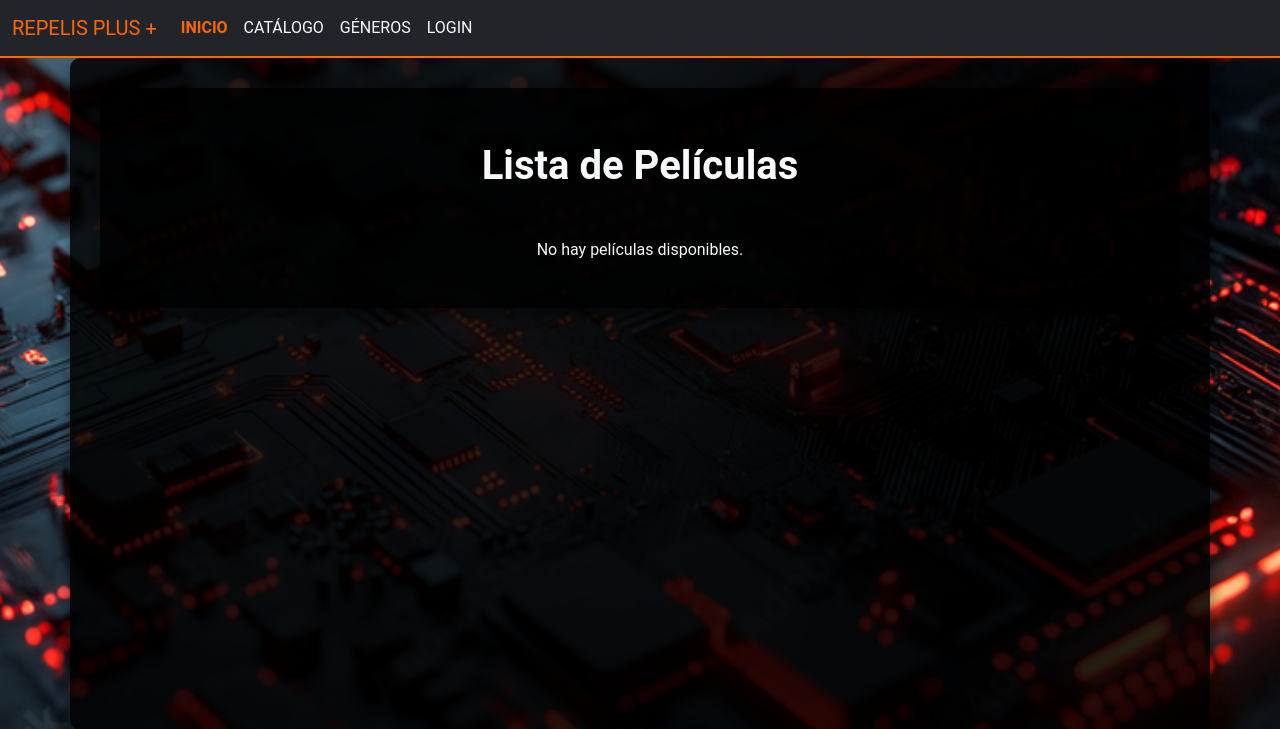
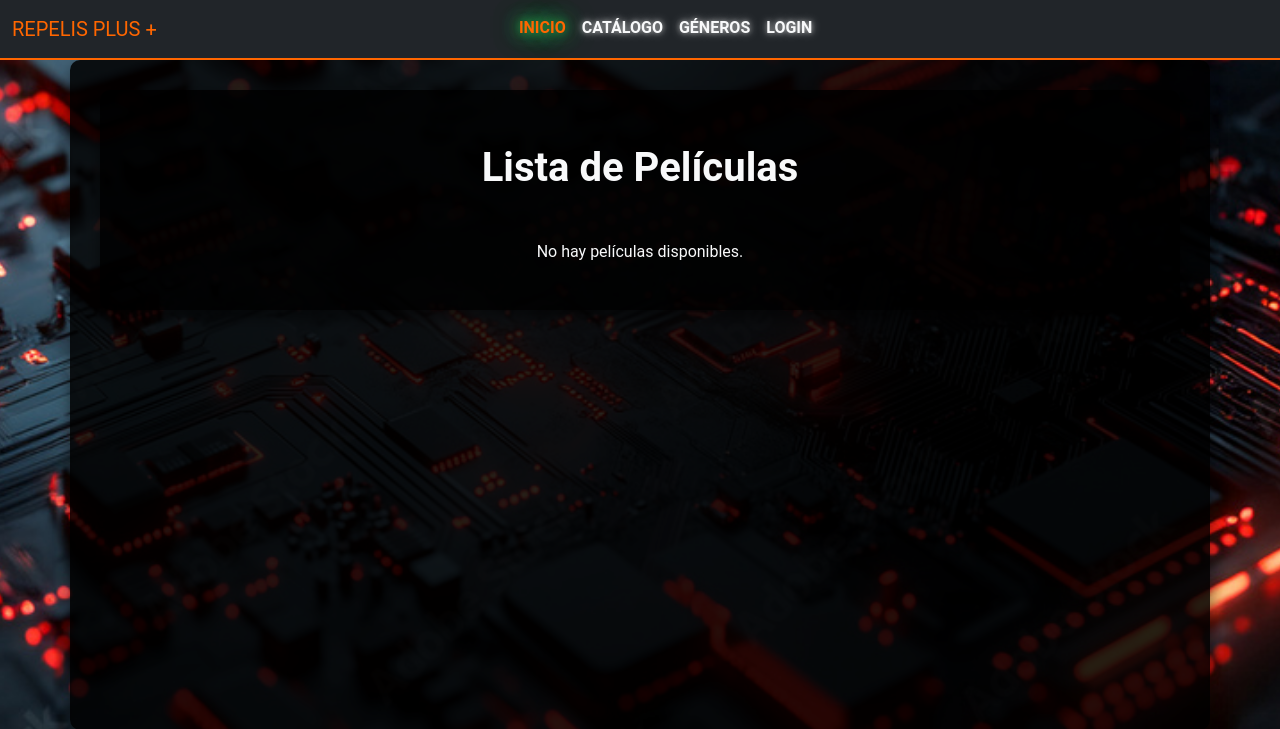
Before and after one commit to alexjhoel369/sistema_peliculas, a Flask app: page / in a window 1280 px wide. Shown: the top 729 px of the page. Run offline with Flask 3, Linux system fonts and the light colour scheme.

Commit message:
Añadiendo el Diseño de los Botones

```diff
--- a/static/style/style_home.css
+++ b/static/style/style_home.css
@@ -241,3 +241,45 @@
 }
 
 /*----------------------------------------*/
+
+/*=====================*/
+.navbar-nav {
+  justify-content: center;
+  width: 90%;
+}
+/*=====================*/
+/* Efecto LED en los enlaces de navegación */
+.navbar-nav .nav-link {
+  color: #fff;
+  font-size: 1rem;
+  font-weight: bold;
+  text-shadow: 0 0 5px rgba(255, 255, 255, 0.5), 0 0 10px rgba(255, 255, 255, 0.5);
+  transition: all 0.3s ease-in-out;
+}
+
+.navbar-nav .nav-link:hover {
+  color: #f39c12; /* Cambia a un tono cálido */
+  font-size: 1.2rem; /* Agranda el texto */
+  text-shadow: 0 0 10px #f39c12, 0 0 20px #f1c40f, 0 0 30px #f39c12; /* Efecto de brillo */
+  transform: scale(1.1); /* Aumenta ligeramente el tamaño */
+}
+
+/* Efecto especial para enlaces activos */
+.navbar-nav .nav-link.active {
+  color: #28a745; /* Color diferente para el enlace activo */
+  text-shadow: 0 0 10px #28a745, 0 0 20px #2ecc71, 0 0 30px #28a745;
+}
+
+/* Animación de luz al pasar el mouse */
+.navbar-nav .nav-link::after {
+  content: '';
+  display: block;
+  height: 2px;
+  width: 0;
+  background: linear-gradient(90deg, #f39c12, #f1c40f, #f39c12);
+  transition: width 0.4s ease;
+}
+
+.navbar-nav .nav-link:hover::after {
+  width: 100%;
+}
--- a/templates/cliente/base.html
+++ b/templates/cliente/base.html
@@ -12,8 +12,8 @@
 
 <body>
   <nav class="navbar navbar-expand-lg navbar-dark bg-dark shadow">
-    <div class="container-fluid">
-      <a class="navbar-brand fw-bold text-uppercase" href="{{url_for('client.index')}}">Repelis Plus+</a>
+    <div class="container-fluid d-flex justify-content-center">
+      <a class="navbar-brand me-3" href="{{url_for('client.index')}}">Repelis Plus+</a>
       <button class="navbar-toggler" type="button" data-bs-toggle="collapse" data-bs-target="#navbarNav"
         aria-controls="navbarNav" aria-expanded="false" aria-label="Toggle navigation">
         <span class="navbar-toggler-icon"></span>
```
Also changed, not shown: static/style/style_admin.css (+42 -0 lines), static/style/style_cliente.css (+43 -1 lines).
